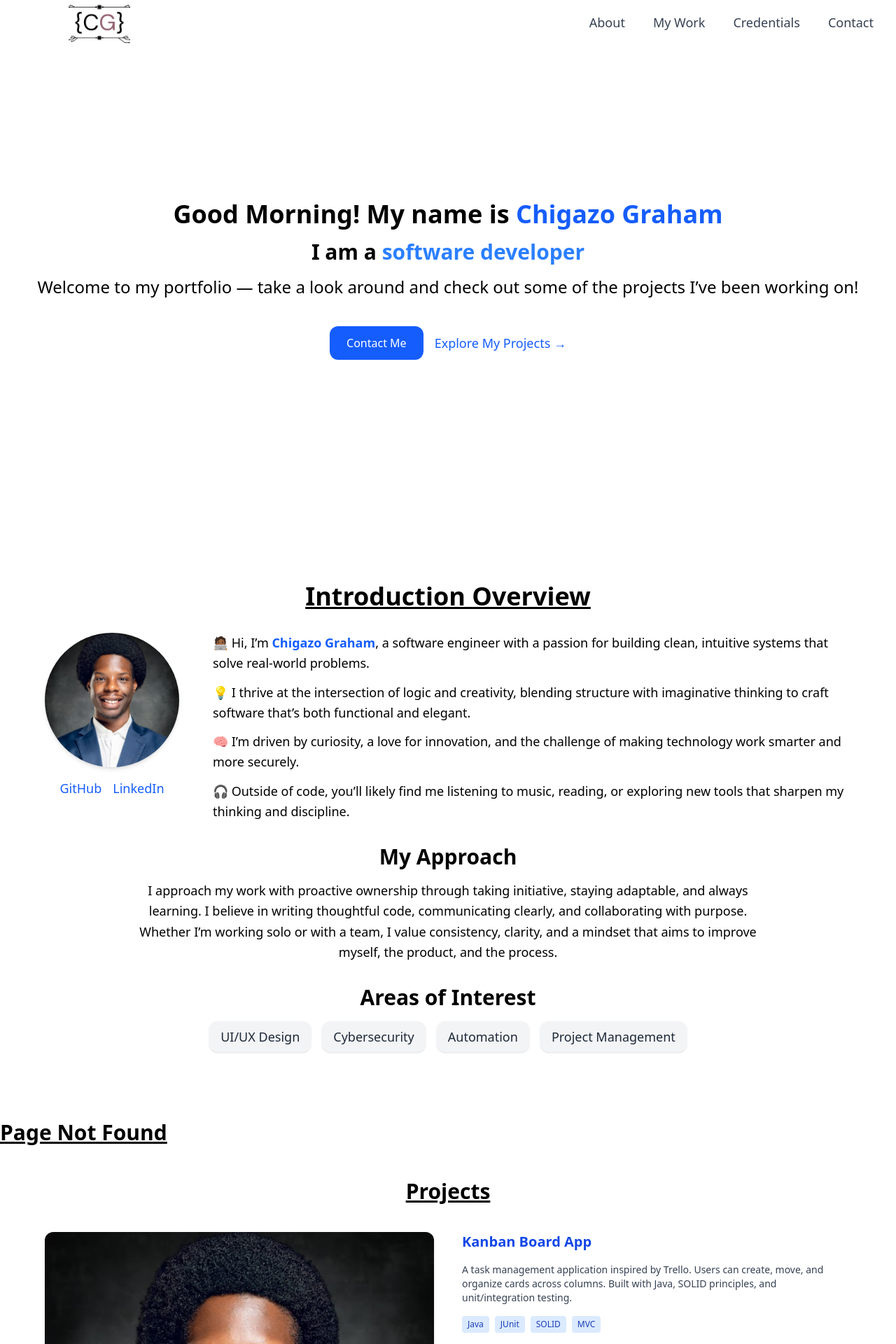
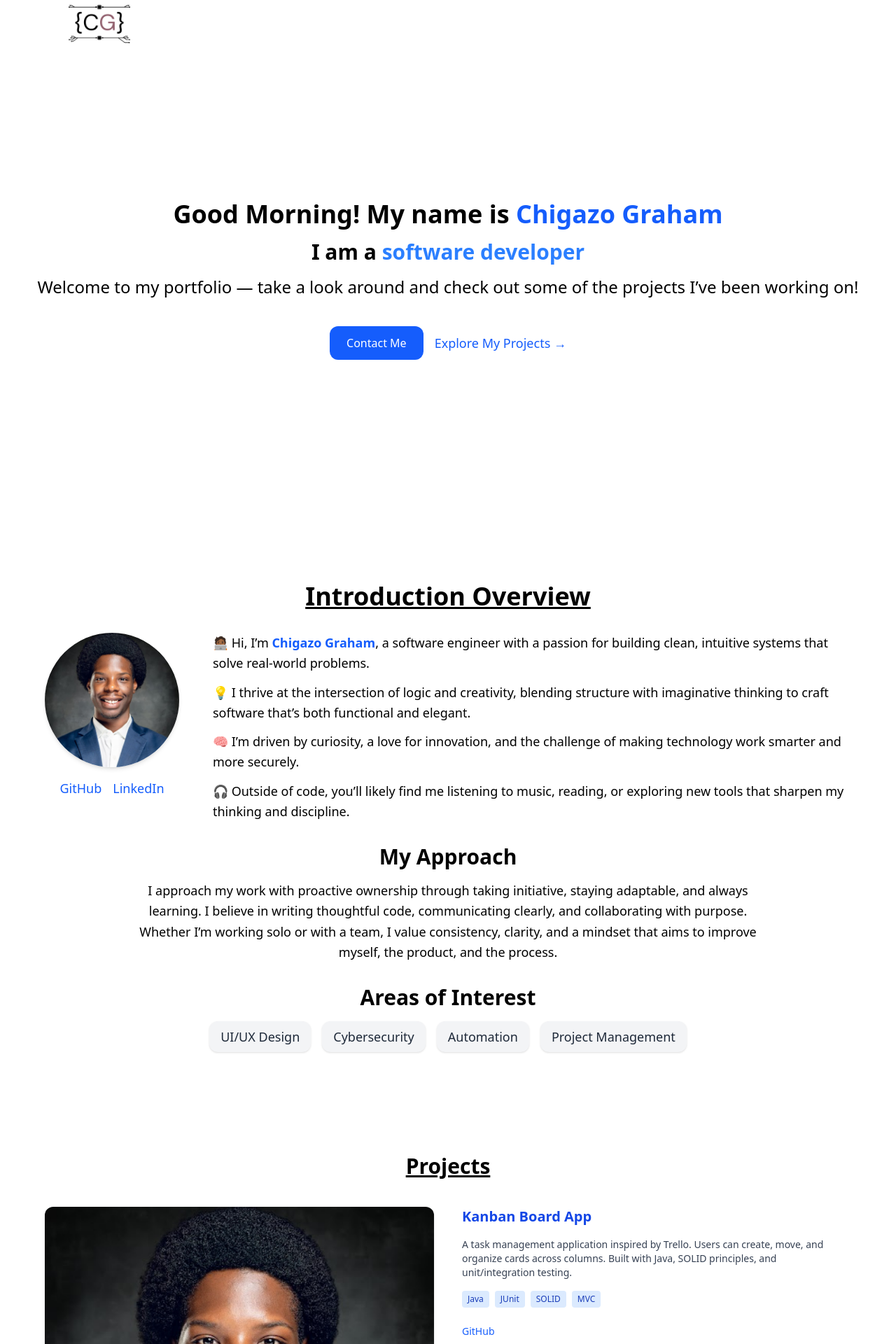
Before and after one commit to A1-4U2T1NN/Portfolio, a React (Vite) app in the folder my-app/: page / in a window 1280 px wide. Shown: the top 1920 px of the page at 70% size. Built offline with nearby package versions, Linux system fonts and the light colour scheme.

Commit message:
feat: add homepage link to logo and update navbar background on scroll

```diff
--- a/my-app/src/components/Navbar.tsx
+++ b/my-app/src/components/Navbar.tsx
@@ -22,25 +22,28 @@
   return (
     <nav
     className={`fixed w-full top-0 left-0 z-50 transition-colors duration-300 ${
-        scrolled ? "bg-black shadow-md" : "bg-transparent"
+      scrolled ? "shadow-md" : ""
     }`}
+    style={{
+      backgroundColor: scrolled ? "#121212" : "transparent"
+    }}
   >
     <div className="max-w-7xl mx-auto px-4 sm:px-6 lg:px-8">
       <div className="flex justify-between items-center h-16">
         {/* Logo */}
+        <a href="#Banner" onClick={() => setMenuOpen(false)}>
           <img
             src={scrolled ? logo1 : logo2}
             alt="Chigazo Graham Logo"
-            className="h-55 w-auto transition duration-300"
+            className="h-55 w-auto transition duration-300 cursor-pointer"
           />
+        </a>
 
-          {/* Hamburger Icon (Mobile) */}
+        {/* Hamburger Icon */}
         <div className="md:hidden">
           <button
             onClick={toggleMenu}
-              className={`text-2xl p-2 rounded transition ${
-                scrolled ? "text-white" : "text-black"
-              }`}
+            className="text-white text-2xl p-2 rounded transition"
           >
             {menuOpen ? <X /> : <Menu />}
           </button>
@@ -48,18 +51,19 @@
 
         {/* Nav Links */}
         <ul
-            className={`md:flex md:flex-row md:items-center md:gap-10 absolute md:static bg-black md:bg-transparent top-16 left-0 w-full md:w-auto text-lg p-6 md:p-0 space-y-4 md:space-y-0 transition-all duration-300 ${
+          className={`md:flex md:flex-row md:items-center md:gap-10 absolute md:static top-16 left-0 w-full md:w-auto text-lg p-6 md:p-0 space-y-4 md:space-y-0 transition-all duration-300 ${
             menuOpen ? "block" : "hidden"
           }`}
+          style={{
+            backgroundColor: menuOpen ? "#121212" : "transparent"
+          }}
         >
           {["About", "Projects", "Credentials", "Contact"].map((item) => (
             <li key={item}>
               <a
                 href={`#${item}`}
                 onClick={() => setMenuOpen(false)}
-                  className={`transition hover:text-blue-600 ${
-                    scrolled ? "text-white" : "text-black md:text-gray-700"
-                  }`}
+                className="transition hover:text-[#915f6d] text-white"
               >
                 {item === "Projects" ? "My Work" : item}
               </a>
--- a/my-app/src/pages/Home.tsx
+++ b/my-app/src/pages/Home.tsx
@@ -11,18 +11,17 @@
 
 function Home() {
   return (
-    <>
-      <Navbar/>
-      <Banner />
-      <About />
-      <Timeline />
-      <Projects />
-      <Skills />
-      <Credentials />
-      <Contact />
+    <div style={{ backgroundColor: "#121212" }}>
+      <Navbar />
+      <section id="Banner"><Banner /></section>
+      <section id="About"><About /></section>
+      <section id="Projects"><Projects /></section>
+      <section id="Skills"><Skills /></section>
+      <section id="Credentials"><Credentials /></section>
+      <section id="Contact"><Contact /></section>
       <Footer />
-    </>
-);
+    </div>
+  );
 }
 
 export default Home;
```
Lines whose indentation alone changed are shown as unchanged.
